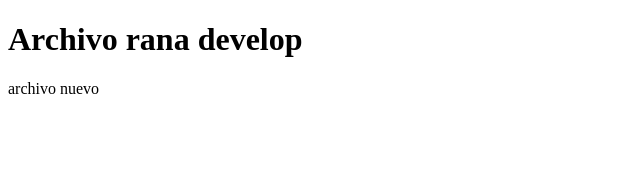
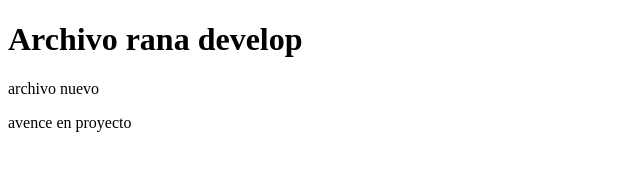
Before and after one commit to cesar-secundary/git-flow, a plain HTML site: page index.html in a window 1280 px wide. Shown: the whole page, without its empty margins (0-640 px from the left). Drawn offline with Linux system fonts and the light colour scheme.

Commit message:
commit 4 en develop

```diff
--- a/index.html
+++ b/index.html
@@ -8,5 +8,6 @@
 <body>
     <h1>Archivo rana develop</h1>
     <p>archivo nuevo</p>
+    <p>avence en proyecto</p>
 </body>
 </html>
```
